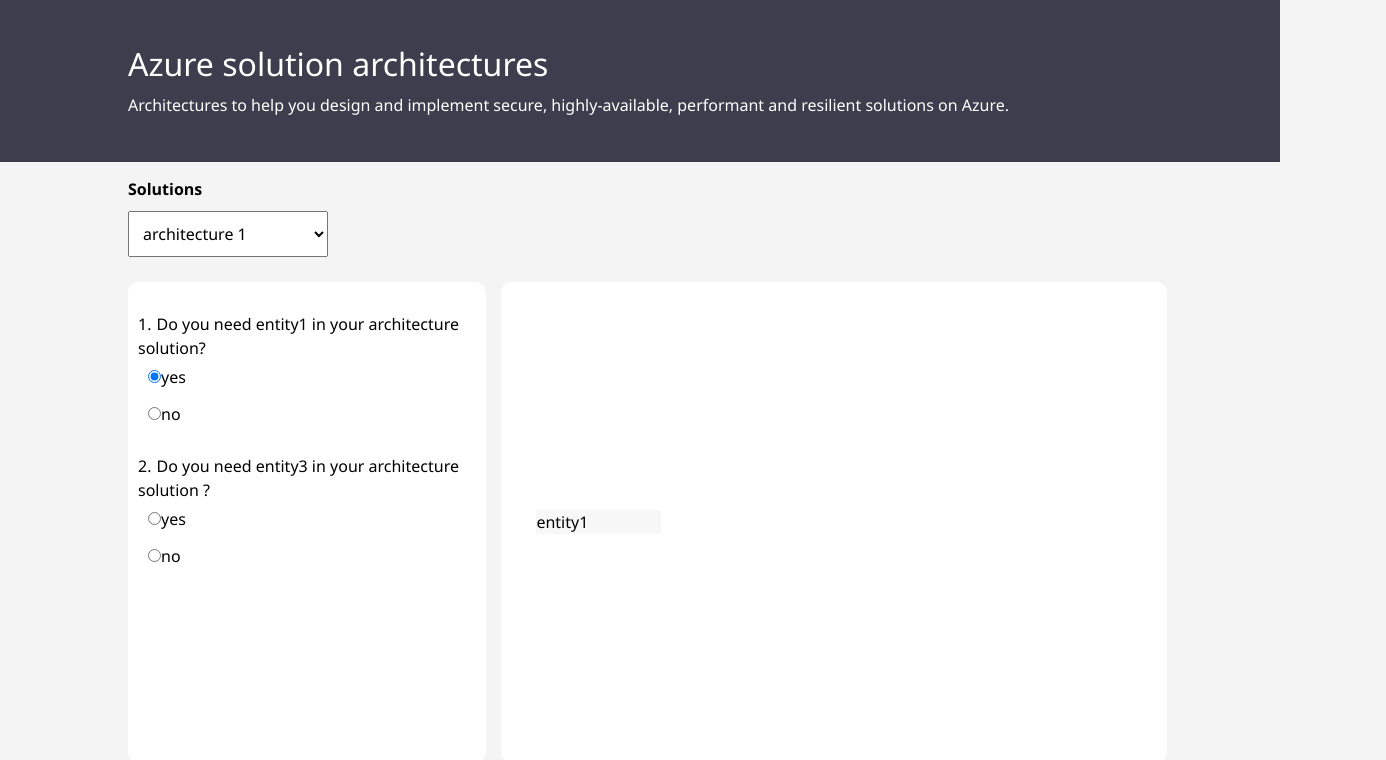
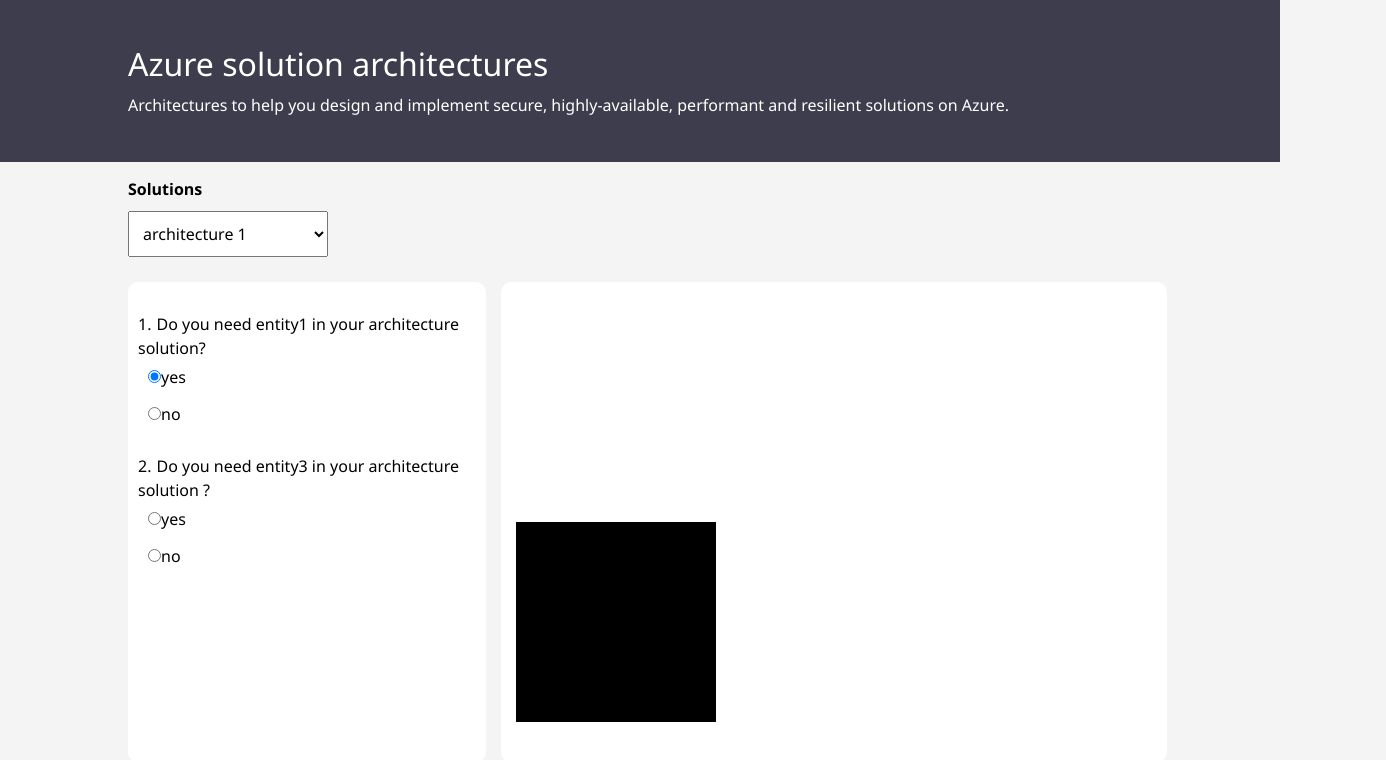
Before and after one commit to sanket03/Architecture-Suggestor, a React app in the folder azure-architecture-suggestor-portal/: page / in a window 1280 px wide. Both pictures are taken after a click on the radio button "yes". Shown: the whole page, 1386 px wide, since content can reach past the window. Built offline with nearby package versions, Linux system fonts and the light colour scheme.

Commit message:
Started with development of svg elements

```diff
--- a/azure-architecture-suggestor-portal/package.json
+++ b/azure-architecture-suggestor-portal/package.json
@@ -4,6 +4,7 @@
   "private": true,
   "dependencies": {
     "@material-ui/core": "^3.2.2",
+    "d3": "^5.7.0",
     "node-sass": "^4.9.4",
     "react": "^16.5.2",
     "react-dom": "^16.5.2",
--- a/azure-architecture-suggestor-portal/src/scripts/components/ArchitectureLayerBox.js
+++ b/azure-architecture-suggestor-portal/src/scripts/components/ArchitectureLayerBox.js
@@ -34,6 +34,6 @@
                 {this.renderEntities(groupData.entities)}
             </div>
         </div>
-    );
+    )
   }
 }
--- a/azure-architecture-suggestor-portal/src/scripts/components/Diagram.js
+++ b/azure-architecture-suggestor-portal/src/scripts/components/Diagram.js
@@ -1,34 +1,94 @@
 import React, { Component } from 'react';
-import ArchitectureLayerBox from './ArchitectureLayerBox';
+import * as d3 from 'd3';
+import SvgRectComponent from './svgRectComponent';
 
-export default class Diagram extends Component {
+const Diagram = (props) => {
 
-  constructor(props) {
-    super(props);
-    this.renderGroupBox = this.renderGroupBox.bind(this);
+  let coordinates = {
+
   }
 
-  renderGroupBox(architectureDetails) {
-    let element = []
-    for(let group in architectureDetails) {
-      element.push(
-        <ArchitectureLayerBox
-        key = {group}
-        groupData = {architectureDetails[group]}
-        show = {architectureDetails[group].isActive}
-        />
-      )
+
+  const calcSvgHeight = () => {
+      let svgHeight = d3.select('svg').node().getBoundingClientRect().height;
+      return Math.floor(svgHeight/2);
+  }
+
+  const calcRectHeight = (entityCount) => {
+    return 50*entityCount + 'px';
+  }
+
+  const calcRectXcoord = (groupId) => {
+    if(groupId in coordinates) {
+        return coordinates[groupId].x;
+    } else {
+      return '15px';
+    }
+  }
+
+  const calcRectYcoord = (groupId) => {
+    if(groupId in coordinates) {
+        return coordinates[groupId].y;
+    } else {
+      let height = calcSvgHeight();
+      coordinates[groupId] = {};
+      coordinates[groupId].y = height;
+      return height + 'px';
+    }
+  }
+
+
+  const initializeRectComponent = (groupId, entitiesObj) => {
+    let width = '200px'
+    let height = calcRectHeight(Object.keys(entitiesObj).length);
+    let x = calcRectXcoord(groupId);
+    let y = calcRectYcoord(groupId);
+    return {
+      width,
+      height,
+      x,
+      y
+    }
+  }
+
+  const hasActiveEntities = (entities) => {
+    for(let entityObj of entities) {
+      if(entityObj.isActive) {
+        return true;
+      }
+    }
+    return false;
+  }
+
+  const renderGroupBox = (architectureDetails) => {
+    let element = [];
+    for(let groupId in architectureDetails) {
+      let groupDataObj = architectureDetails[groupId];
+      if(groupDataObj.isActive) {
+        let rectAttr = initializeRectComponent(groupId, groupDataObj.entities);
+        element.push(
+          <SvgRectComponent
+            key = {groupId}
+            groupData = {architectureDetails[groupId]}
+            show = {architectureDetails[groupId].isActive}
+            height = {rectAttr.height}
+            width = {rectAttr.width}
+            x = {rectAttr.x}
+            y = {rectAttr.y}
+          />
+        )
+      }
     }
     return element;
   }
 
-  render() {
     return (
       <div id = 'diagram-container'>
-        <div id = 'diagram-wrapper'>
-          {this.renderGroupBox(this.props.architectureDetails)}
-        </div>
+        <svg id = 'diagram-wrapper'>
+          {props.loadCount > 1 && renderGroupBox(props.architectureDetails)}
+        </svg>
       </div>
     );
-  }
 }
+
+export default Diagram;
--- /dev/null
+++ b/azure-architecture-suggestor-portal/src/scripts/components/svgRectComponent.js
@@ -0,0 +1,20 @@
+import React from 'react';
+
+const SvgRectComponent = (props) =>  {
+    let {
+        height,
+        width,
+        x,
+        y
+    } = props
+    return (
+        <rect
+            x = {x}
+            y = {y}
+            height = {height}
+            width = {width}
+        />
+    );
+}
+
+export default SvgRectComponent;
--- a/azure-architecture-suggestor-portal/src/scripts/containers/Workspace.js
+++ b/azure-architecture-suggestor-portal/src/scripts/containers/Workspace.js
@@ -28,6 +28,8 @@
         this.activeQuestion = '';
 
         this.questionResponseMap = {}
+
+        this.loadCount = 0;
 
         // Binding context to methods
         this.filterQuestionsPerGroups = this.filterQuestionsPerGroups.bind(this);
@@ -414,6 +416,7 @@
     }
 
     render() {
+        this.loadCount += 1;
         return (
             <div id = 'workspace'>
                 <Questions
@@ -423,6 +426,7 @@
                 />
                 <Diagram
                     architectureDetails = {this.props.architectureDetails}
+                    loadCount = {this.loadCount}
                 />
             </div>
         )
--- a/azure-architecture-suggestor-portal/src/scripts/utilities/data.js
+++ b/azure-architecture-suggestor-portal/src/scripts/utilities/data.js
@@ -52,7 +52,23 @@
                 "questions": [
                   4
                 ]
-              }
+              },
+              "12": {
+                "name": "entity12",
+                "isActive": false,
+                "parentEntities": {
+                },
+                "questions": [
+                ]
+              },
+              "13": {
+                "name": "entity13",
+                "isActive": false,
+                "parentEntities": {
+                },
+                "questions": [
+                ]
+              },
             }
           },
           "3": {
--- a/azure-architecture-suggestor-portal/src/styles/Diagram.scss
+++ b/azure-architecture-suggestor-portal/src/styles/Diagram.scss
@@ -2,7 +2,6 @@
     grid-area: diagram;
     background-color: #fff;
     border-radius: 10px;
-    padding: 10px;
     position: relative;
 
     #diagram-wrapper {
@@ -12,5 +11,7 @@
         position: absolute;
         top: 50%;
         transform: translatey(-50%);
+        width: 100%;
+        height: 100%;
     }
 }
```
Also changed, not shown: 1 other file.
